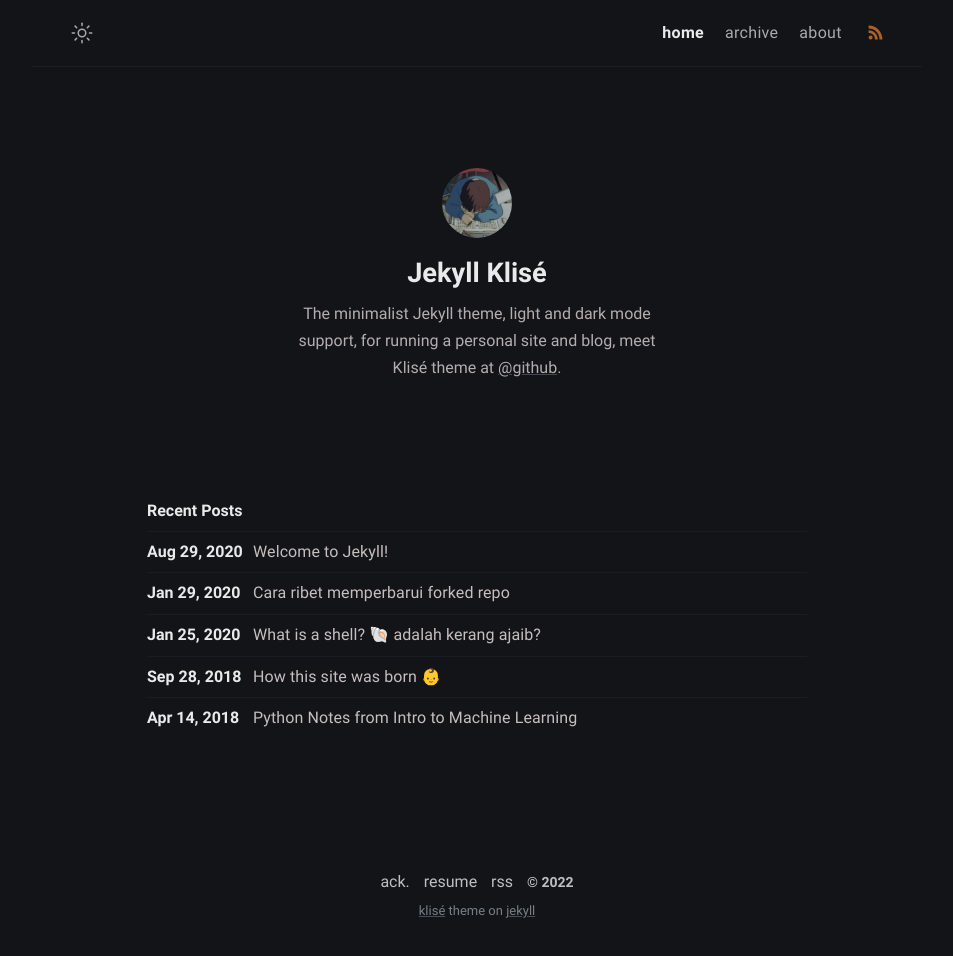
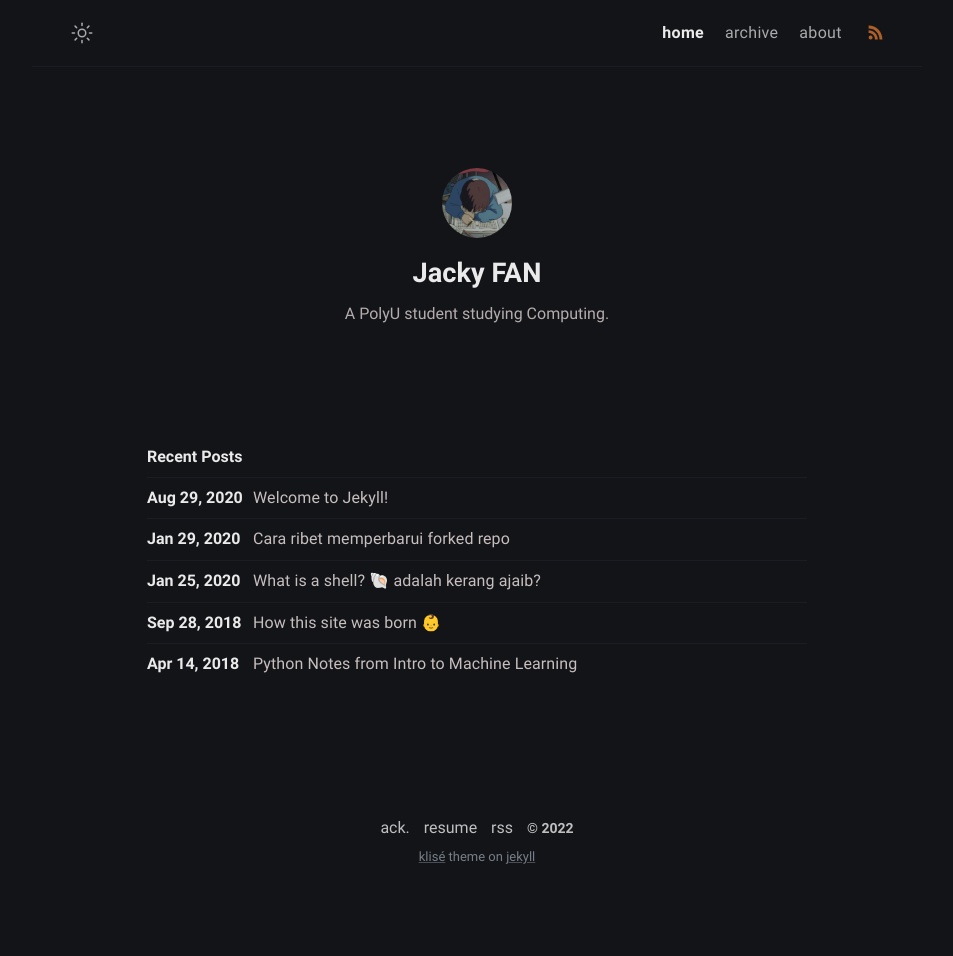
Before and after one commit to redfrogsss/blog.redfrogss.dev, a Jekyll site: the page built from index.md, in a window 1280 px wide. Shown: the whole page, without its empty margins (163-1116 px from the left). Built offline with Jekyll 4.4.1, drawn with Linux system fonts in a browser that asks for light colours; after the commit the page ends 902 px from its top, so only the background shows below that.

Commit message:
update config

```diff
--- a/_config.yml
+++ b/_config.yml
@@ -1,29 +1,27 @@
 # Site settings
-title: Klise Theme # site title
+title: Jacky FAN's blog # site title
 description: >- # site description
-  He's writing in Bahasa about web technology and experience as a journal
-  for documentation things that he learned, meet him <a href="https://github.com/piharpi" target="_blank" rel="noopener">@github</a>.
+  A place where I store my project ideas and progress.
 lang: en-US # default lang
-timezone: Asia/Jakarta # set your timezone
+timezone: Asia/Hong_Kong # set your timezone
 image: assets/img/ogp.png # This image used for Open Graph more info https://ogp.me/
 repo: https://github.com/piharpi/jekyll-klise # site repo [optional]
 mode: dark # default theme "dark" | "light"
 
 # Profile settings
 author:
-  name: Jekyll Klisé # author name
+  name: Jacky FAN # author name
   bio: >- # tell to the world
-    The minimalist Jekyll theme, light and dark mode support, for running a personal site and blog,
-    meet Klisé theme at <a href="https://github.com/piharpi/jekyll-klise" target="_blank" rel="noopener">@github</a>.
-  username: username # general username
-  github: github_username # github username
-  twitter: twitter_username # twitter username
-  facebook: facebook_username # facebook username
-  email: your-email@email.com # email adress
+    A PolyU student studying Computing.
+  username: redfrogss # general username
+  github: redfrogsss # github username
+  twitter: redfrogss # twitter username
+  facebook: none # facebook username
+  email: hello@redfrogss.dev # email adress
   avatar: /assets/img/avatar.jpg # change with your own avatar
 
 # URL settings
-url: "https://klise.now.sh" #
+url: "https://blog.redfrogss.dev" #
 baseurl:
 permalink: /:title/
 google_analytics: # leave it blank if not wish
```
